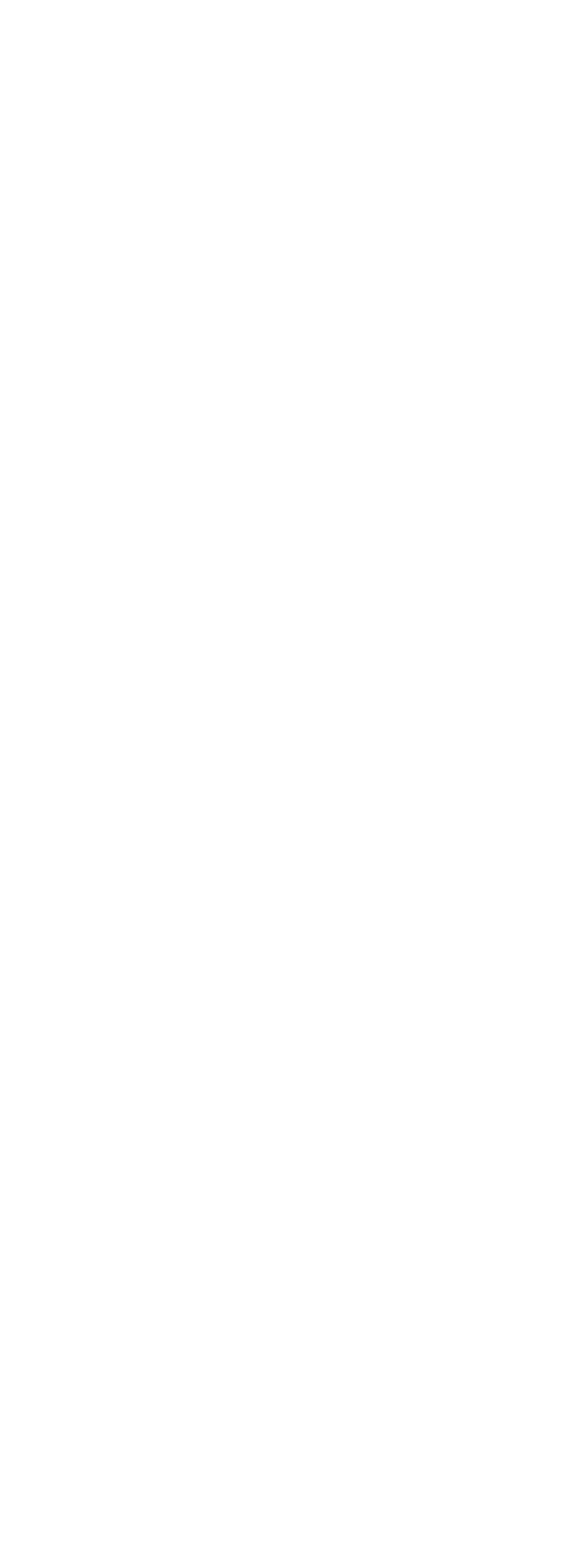
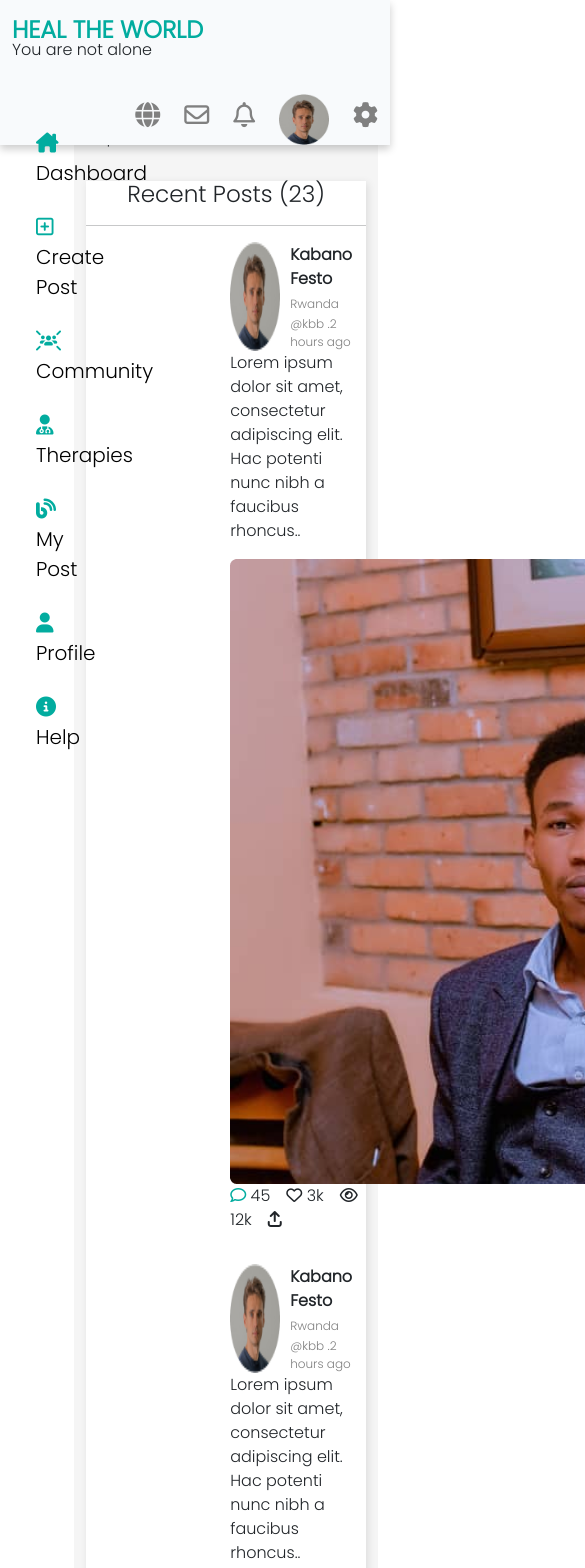
Before and after one commit to alaintresor/heal-the-world-fn, a React app: page /profile in a window 390 px wide. Before the commit this address had no page. Shown: the top 1568 px of the page, 585 px wide, since content can reach past the window. Before the commit the page ends 844 px from the top, so only its background shows below. Built offline with nearby package versions, Linux system fonts and the light colour scheme.

Commit message:
mobile nav

```diff
--- a/public/index.html
+++ b/public/index.html
@@ -24,34 +24,6 @@
       work correctly both with client-side routing and a non-root public URL.
       Learn how to configure a non-root public URL by running `npm run build`.
     -->
-    <script>
-        window.onload = function() {
-    var image=document.getElementById("wrapperHeader");
-    var img_array=['%PUBLIC_URL%/2.png','%PUBLIC_URL%/3.png','%PUBLIC_URL%/1.png'];
-    var index=0;
-    var interval = 3000;
-    function slide() {
-      console.log(image.style.background)
-      image.style.background = `url('${img_array[index++%img_array.length]}')`;
-    }
-    setInterval(slide, interval);
-  }
-        // console.log(Checkout)
-  function errorCallback(error) {
-    console.log(JSON.stringify(error));
-    // Handles callback when a there's an error during a transaction while on the checkout page.
-  }
-  function cancelCallback() {
-    console.log("Payment cancelled");
-    // Handles callback when a client cancels a transaction while on the checkout page.
-  }
-  function completeCallback(resultIndicator,sessionVersion) {
-            console.log(sessionVersion);
-            console.log(resultIndicator);
-            // compaire the resultIndicator to successIndicator value, should be similar for a successful transaction.
-            // you can redirect your client to a success page at this point
-  }
-    </script>
     <title>Heal The World</title>
   </head>
   <body>
--- a/src/components/Sidebar.jsx
+++ b/src/components/Sidebar.jsx
@@ -21,7 +21,7 @@ export default function Sidebar() {
       </div>
 
       <div class="nav-item">
-        <Link to="#"> <span><i class="fa-solid fa-user"></i></span> Profile</Link>
+        <Link to="/profile"> <span><i class="fa-solid fa-user"></i></span> Profile</Link>
       </div>
       <div class="nav-item">
         <Link to="#"><span><i class="fa-solid fa-circle-info"></i></span> Help</Link>
--- a/src/pages/landing.js
+++ b/src/pages/landing.js
@@ -1,6 +1,23 @@
 import { Link } from "react-router-dom";
 import bk from "../assets/images/img.png"
 const HotelSearchCard = () => {
+
+    let isShowing = false
+    const showMenu = () => {
+        const menu = document.getElementById('mobile')
+        if (!isShowing) {
+            menu.style.display = "block"
+            menu.style.left = 0;
+            isShowing = true;
+            document.getElementById("mobile-menu").innerHTML = '<i class="fa-sharp fa-solid fa-xmark"></i>'
+        }
+        else {
+            menu.style.display = "none"
+            isShowing = false;
+            document.getElementById("mobile-menu").innerHTML = ' <i class="fa-solid fa-bars" ></i>'
+        }
+
+    }
     return (
         <>
             <div class="main">
@@ -20,12 +37,29 @@ const HotelSearchCard = () => {
                                 <span class="btn-borded">
                                     <Link to="/register">Join Now</Link>
                                 </span>
-                                <span class="mobile-menu">
-                                    <i class="fa-solid fa-bars"></i>
+                                <span class="mobile-menu" onClick={() => showMenu()} id="mobile-menu">
+                                    <i class="fa-solid fa-bars" ></i>
                                 </span>
                             </nav>
                         </div>
                     </div>
+                </div>
+                <div class="mobile-nav" id="mobile">
+                    <div class="container">
+                        <h1>HEAL THE WORLD</h1>
+                        <p>You are not alone</p>
+                        <div class="menu-item">
+                            <Link to="/login"> <span>
+                                Login
+                            </span></Link>
+                            <Link to="/register"><span>
+                                Join Now
+                            </span></Link>
+                        </div>
+                    </div>
+                </div>
+                <div className="container">
+
                     <div class='home'>
                         <div class="row content">
                             <div class="text col-lg-6">
@@ -36,9 +70,9 @@ const HotelSearchCard = () => {
                                 <p>Good mental health throughout life can increase resilience, helping protect against mental
                                     illness and act as a buffer for normal stressors and hardships that everyone experiences</p>
                                 <div class="btn-container">
-                                    <button class="btn-borded">
+                                    <Link to="/login"> <button class="btn-borded">
                                         Get Appointment
-                                    </button>
+                                    </button></Link>
                                     <button class="btn-outlined">
                                         Read More
                                     </button>
@@ -71,7 +105,7 @@ const HotelSearchCard = () => {
                         </div>
                     </div>
                 </footer>
-            </div >
+            </div>
 
         </>
     )
--- /dev/null
+++ b/src/pages/profile.js
@@ -0,0 +1,86 @@
+import img1 from "../assets/images/13.png"
+import img2 from "../assets/images/kbb.png"
+import Menu from "../components/menu";
+import Sidebar from "../components/Sidebar";
+const Profile = () => {
+    return (
+        <>
+            <div class="header">
+                <div class="container-fluid">
+                    <Menu />
+                    <section class="contents">
+                        <div class="row-container">
+                            <Sidebar />
+                            <div class="col-lg-10 body-content">
+
+
+                                <div class="container">
+                                    <div className="profile">
+                                        <br />
+                                        <p className="flex"><b> Kabano Festo</b><span className="small"> 42 posts</span></p>
+
+                                    </div>
+                                    <div className="profile-box">
+                                        <center>
+                                            <h3>
+                                                Recent Posts (23)
+                                            </h3>
+                                        </center>
+                                        <hr />
+                                        <div class="blog">
+                                            <div class="header">
+                                                <img src={img1} alt="" width="50" />
+                                                <div class="names">
+                                                    <span> <b>Kabano Festo</b> <span class="small"> Rwanda</span></span>
+                                                    <span class="small">@kbb .2 hours ago</span>
+                                                </div>
+                                            </div>
+                                            <div class="content">
+                                                <p>
+                                                    Lorem ipsum dolor sit amet, consectetur adipiscing elit. Hac potenti nunc nibh a
+                                                    faucibus rhoncus..
+                                                </p>
+                                                <img src={img2} alt="" />
+                                            </div>
+                                            <div class="footer">
+                                                <span> <i class="fa-regular fa-comment primary-color"></i> 45</span>
+                                                <span><i class="fa-regular fa-heart"></i> 3k</span>
+                                                <span><i class="fa-regular fa-eye"></i> 12k</span>
+                                                <span><i class="fa-solid fa-arrow-up-from-bracket"></i></span>
+                                            </div>
+                                        </div>
+                                        <div class="blog">
+                                            <div class="header">
+                                                <img src={img1} alt="" width="50" />
+                                                <div class="names">
+                                                    <span> <b>Kabano Festo</b> <span class="small"> Rwanda</span></span>
+                                                    <span class="small">@kbb .2 hours ago</span>
+                                                </div>
+                                            </div>
+                                            <div class="content">
+                                                <p>
+                                                    Lorem ipsum dolor sit amet, consectetur adipiscing elit. Hac potenti nunc nibh a
+                                                    faucibus rhoncus..
+                                                </p>
+                                                <img src={img2} alt="" />
+                                            </div>
+                                            <div class="footer">
+                                                <span> <i class="fa-regular fa-comment primary-color"></i> 45</span>
+                                                <span><i class="fa-regular fa-heart"></i> 3k</span>
+                                                <span><i class="fa-regular fa-eye"></i> 12k</span>
+                                                <span><i class="fa-solid fa-arrow-up-from-bracket"></i></span>
+                                            </div>
+                                        </div>
+                                    </div>
+                                </div>
+                            </div>
+                        </div>
+                    </section>
+                </div>
+            </div >
+
+        </>
+    )
+}
+
+export default Profile
--- a/src/routes/index.js
+++ b/src/routes/index.js
@@ -7,6 +7,7 @@ import Login from '../pages/login'
 import Register from '../pages/signup'
 import Forget from '../pages/forget'
 import Reset from '../pages/reset-password';
+import Profile from '../pages/profile'
 
 const routes = () => {
     return (
@@ -14,6 +15,7 @@ const routes = () => {
             <Route exact path="/" element={<Home />} />
             <Route exact path="/dashboard" element={<Dashboard />} />
             <Route exact path="/post" element={<Post />} />
+            <Route exact path="/profile" element={<Profile />} />
             <Route exact path="/login" element={<Login />} />
             <Route exact path="/register" element={<Register />} />
             <Route exact path="/forget-password" element={<Forget />} />
--- a/src/style/sass/style.scss
+++ b/src/style/sass/style.scss
@@ -63,6 +63,46 @@ body {
 
         a {
             color: $primary-color;
+        }
+    }
+}
+
+.mobile-nav {
+    display: none;
+    position: absolute;
+    left: -100%;
+    top: 0px;
+    z-index: 1;
+    background-color: #058c81;
+    height: 100%;
+    width: 70vw;
+    transition: all .10s !important;
+
+
+    h1 {
+        color: white;
+        font-size: 20px;
+        margin-top: 2rem;
+    }
+
+    p {
+        color: black;
+        margin-top: -1rem;
+    }
+
+    .menu-item {
+        display: flex;
+        flex-direction: column;
+        text-align: center;
+        margin-top: 3rem;
+
+        a {
+            margin-top: 2rem;
+            padding: 0.6rem 0;
+            background-color: white;
+            color: $primary-color;
+            font-weight: bold;
+            border-radius: 5px;
         }
     }
 }
@@ -415,6 +455,22 @@ footer {
     }
 }
 
+// .......profile.......
+.profile-box {
+    margin-top: 2rem;
+    width: 100%;
+    background-color: #fff;
+    box-shadow: 2px 2px 8px rgba(0, 0, 0, 0.1);
+
+}
+
+.profile {
+    .flex {
+        display: flex;
+        flex-direction: column;
+    }
+}
+
 
 @media screen and (max-width: 768px) {
 
@@ -522,7 +578,8 @@ footer {
         .image {
             display: none;
         }
-        .form-element{
+
+        .form-element {
             width: 100%;
             padding: 1rem;
         }
```
